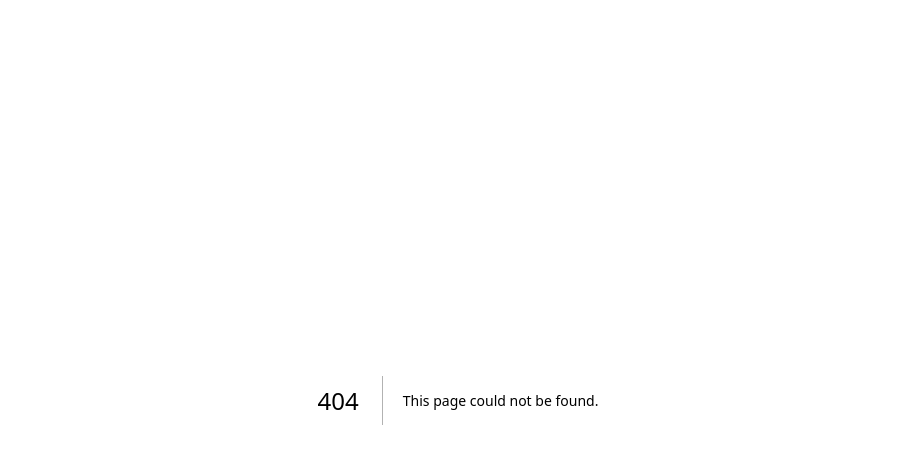
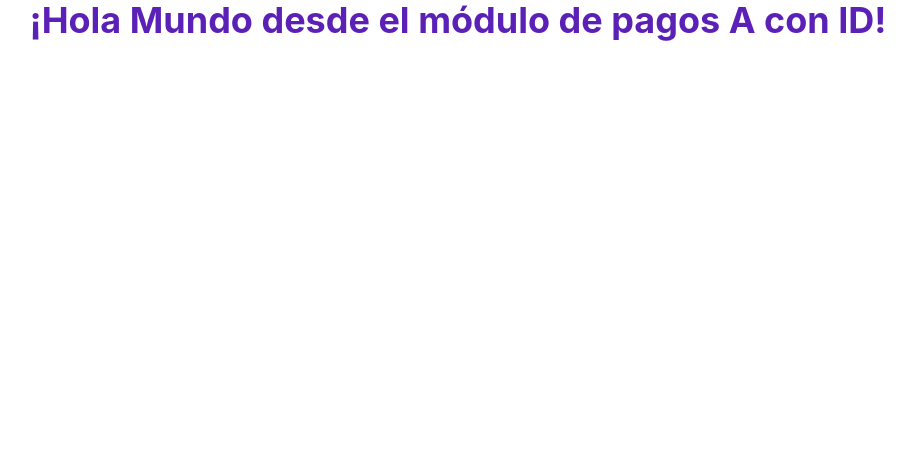
Before and after one commit to manuelRestrep0/frontend-presencial, a Next.js app: page /modulo-pagos-a/1 in a window 1280 px wide. Before the commit this address had no page. Shown: the top 464 px of the page, without its empty margins (182-1097 px from the left). Built offline with nearby package versions, Linux system fonts and the light colour scheme.

Commit message:
feat: first commit

```diff
--- /dev/null
+++ b/app/modulo-pagos-a/[id]/page.tsx
@@ -0,0 +1,7 @@
+export default function Web() {
+  return (
+    <div className="text-center text-4xl text-violet-800 font-bold ">
+      ¡Hola Mundo desde el módulo de pagos A con ID!
+    </div>
+  )
+}
--- /dev/null
+++ b/app/modulo-pagos-a/page.tsx
@@ -0,0 +1,7 @@
+export default function Web() {
+    return (
+        <div className="text-center text-4xl text-violet-800 font-bold ">
+            ¡Hola Mundo desde el módulo de pagos A!
+        </div>
+    )
+}
```
